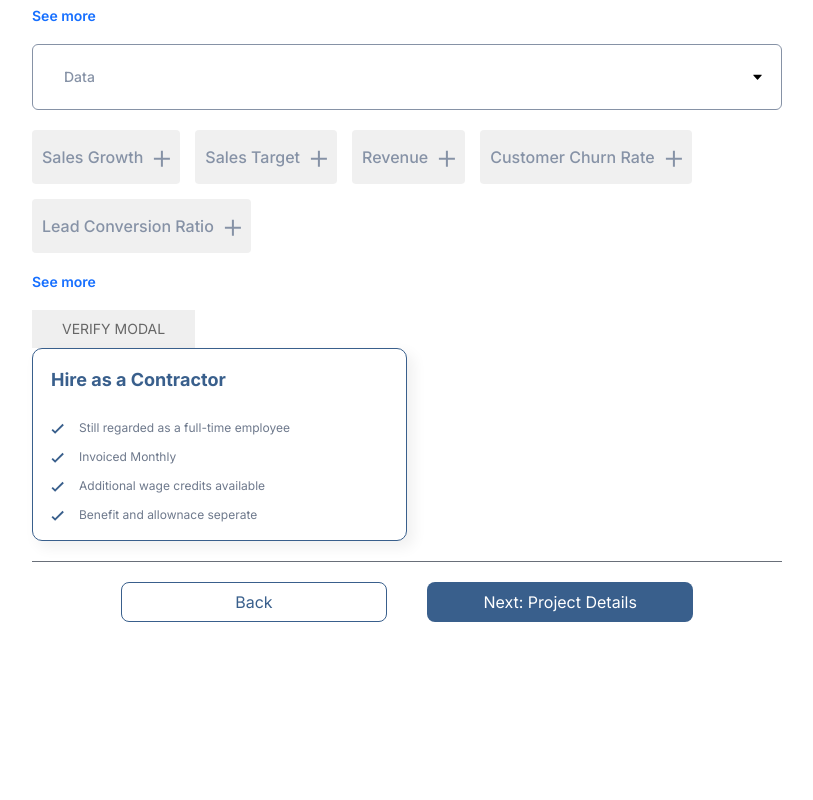
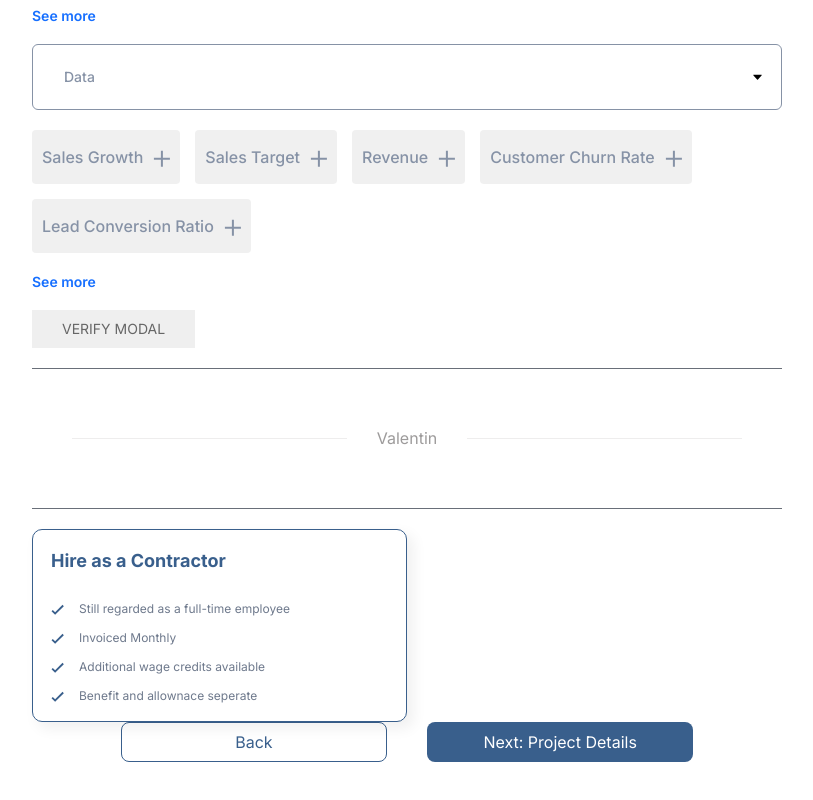
Before and after one commit to n-exp/toptalent-platform, a React (Create React App) app: page /kpis in a window 1280 px wide. Shown: the part 2866-3666 px from the top of the page, without its empty margins (233-1046 px from the left). Before the commit the page ends 3558 px from the top, so only its background shows below. Built offline with nearby package versions, Linux system fonts and the light colour scheme.

Commit message:
change: divider component

```diff
--- a/src/components/common/Divider/Divider.js
+++ b/src/components/common/Divider/Divider.js
@@ -1,5 +1,5 @@
 import './Divider.scss';
 
-const Divider = () => <hr />;
+const Divider = ({ type = 'default' }) => <hr className={`divider-component divider-${type}`} />;
 
 export default Divider;
--- a/src/components/common/Divider/Divider.scss
+++ b/src/components/common/Divider/Divider.scss
@@ -1,3 +1,11 @@
-hr {
-  border-top: 1px solid #696f79 !important;
+.divider-component {
+  border-top: 1px solid;
+
+  &.divider-primary {
+    border-color: #eeeded;
+  }
+
+  &.divider-default {
+    border-color: #696f79;
+  }
 }
--- /dev/null
+++ b/src/components/common/Divider/index.js
@@ -0,0 +1,20 @@
+import Divider from './Divider';
+
+import './index.scss';
+
+const DividerField = ({ text, type }) => {
+  return text ? (
+    <div className="divider-wrapper uk-grid-medium uk-padding" uk-grid="">
+      <div className="uk-width-expand uk-margin-auto-vertical">
+        <Divider type={type} />
+      </div>
+      <div className="uk-width-auto divider-text">{text}</div>
+      <div className="uk-width-expand uk-margin-auto-vertical">
+        <Divider type={type} />
+      </div>
+    </div>
+  ) : (
+    <Divider type={type} />
+  );
+};
+export default DividerField;
--- /dev/null
+++ b/src/components/common/Divider/index.scss
@@ -0,0 +1,8 @@
+.divider-wrapper {
+  .divider-text {
+    color: #9d9b9b;
+    line-height: 1.1875rem;
+    font-size: 1rem;
+    font-weight: normal;
+  }
+}
--- a/src/pages/KPIs/KPIsPage.js
+++ b/src/pages/KPIs/KPIsPage.js
@@ -1,6 +1,6 @@
 import Modal from '../../components/common/Modal/Modal';
 import KPIsForm from './components/KPIsForm/KPIsForm';
-import Divider from '../../components/common/Divider/Divider';
+import Divider from '../../components/common/Divider';
 import Card from '../../components/common/Card/Card';
 import Button from '../../components/common/Button/Button';
 
@@ -14,11 +14,14 @@ const KPIsPage = () => {
       </div>
 
       <KPIsForm />
+
+      <Divider />
+      <Divider type="primary" text="Valentin" />
+      <Divider type="default" />
+
       <div className="uk-width-1-1 uk-width-1-2@s">
         <Card />
       </div>
-
-      <Divider />
 
       <div className="uk-child-width-1-1 uk-child-width-1-2@s" uk-grid="">
         <div className="uk-flex uk-flex-center uk-flex-right@s">
```
